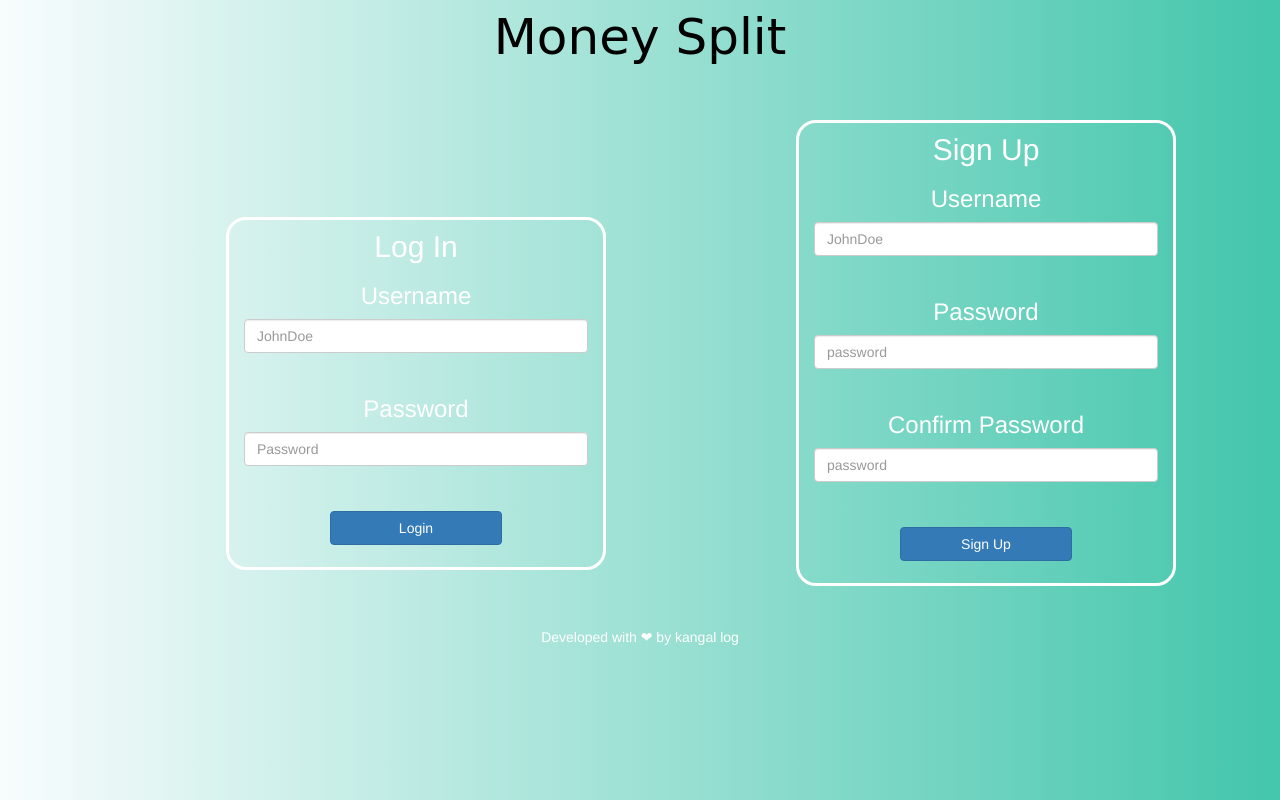
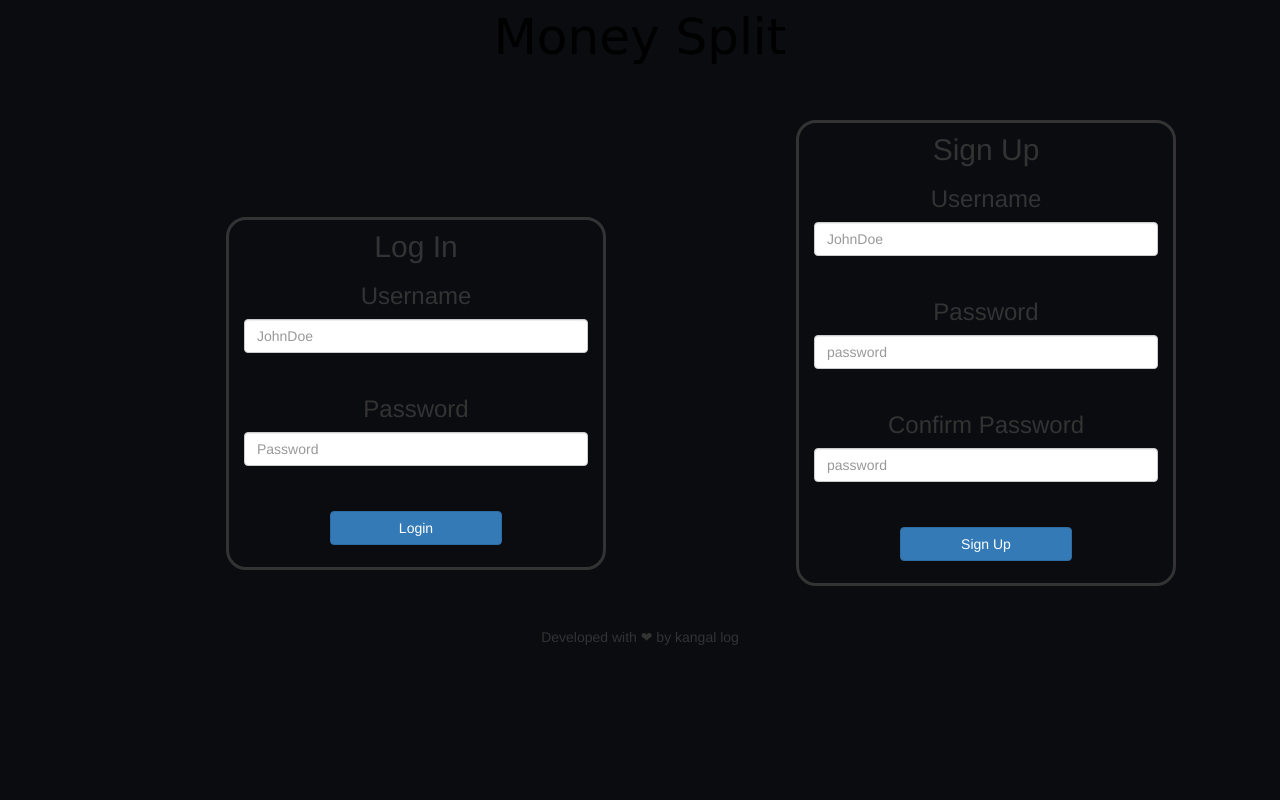
Before and after one commit to raj-vora/Expense-Manager, a PHP site: page / in a window 1280 px wide. Run offline with PHP 8.4, Linux system fonts and the light colour scheme; data that the repository does not hold is empty; some web fonts are replaced.

Commit message:
final change

```diff
--- a/personal.php
+++ b/personal.php
@@ -37,7 +37,7 @@
           <ul class="nav navbar-nav">
           </ul>
           <ul class="nav navbar-nav navbar-right">
-              <li class="active"><a href="/feed">Personal</a></li>
+              <li class="active"><a href="personal.php">Personal</a></li>
               <li><a href="groups.php">Groups</a></li>
               <li><a href="history.php">History</a></li>
               <li><a href="logout.php">Log Out</a></li>
@@ -77,7 +77,7 @@
                 <?php
                 } ?>
                 <div class="drag-text">
-                <p>Total amount you spend is ₹ <?php echo $sum; ?></p>
+                <h2><p>Total amount you spend is ₹ <?php echo $sum; ?></p></h2>
                 </div>
                 <?php
               }
--- a/stylesheets/main.css
+++ b/stylesheets/main.css
@@ -16,10 +16,15 @@ html{
 body{
     height: 100%;
     margin: 0;
-    background: linear-gradient(to right, #f8fcfd, #43c6ac);
+    background: #0b0c10;
     background-repeat: no-repeat;
     line-height: 1.6em;
-    color: white;
+    color: white
+    background-image:
+    radial-gradient(salmon 20%, transparent 0),
+    radial-gradient(salmon 20%, transparent 0);
+    background-size: 30px 30px;
+    background-position: 0 0, 15px 15px;
 }
 
 #map { position:absolute; top:10rem; bottom:10rem; width:100%; }
@@ -41,12 +46,9 @@ body{
 }
 .navbar-brand{
     font-family: 'Cedarville Cursive', cursive;
-    color: white;
     font-size: 3.5rem;
 }
-.navbar-inverse .navbar-brand{
-    color: black;
-}
+
 .navbar-inverse .navbar-nav li a{
   color:white;
 }
--- a/stylesheets/personal.css
+++ b/stylesheets/personal.css
@@ -3,7 +3,7 @@ body {
   }
 
   .card{
-    background: #F45B69;
+    background: rgb(185, 104, 72);
     border-radius: 6px;
     text-align: center;
     width: 100%
```
Also changed, not shown: stylesheets/history.css (+5 -5 lines), uploads/skyvjyvrjF.jpg (added).
